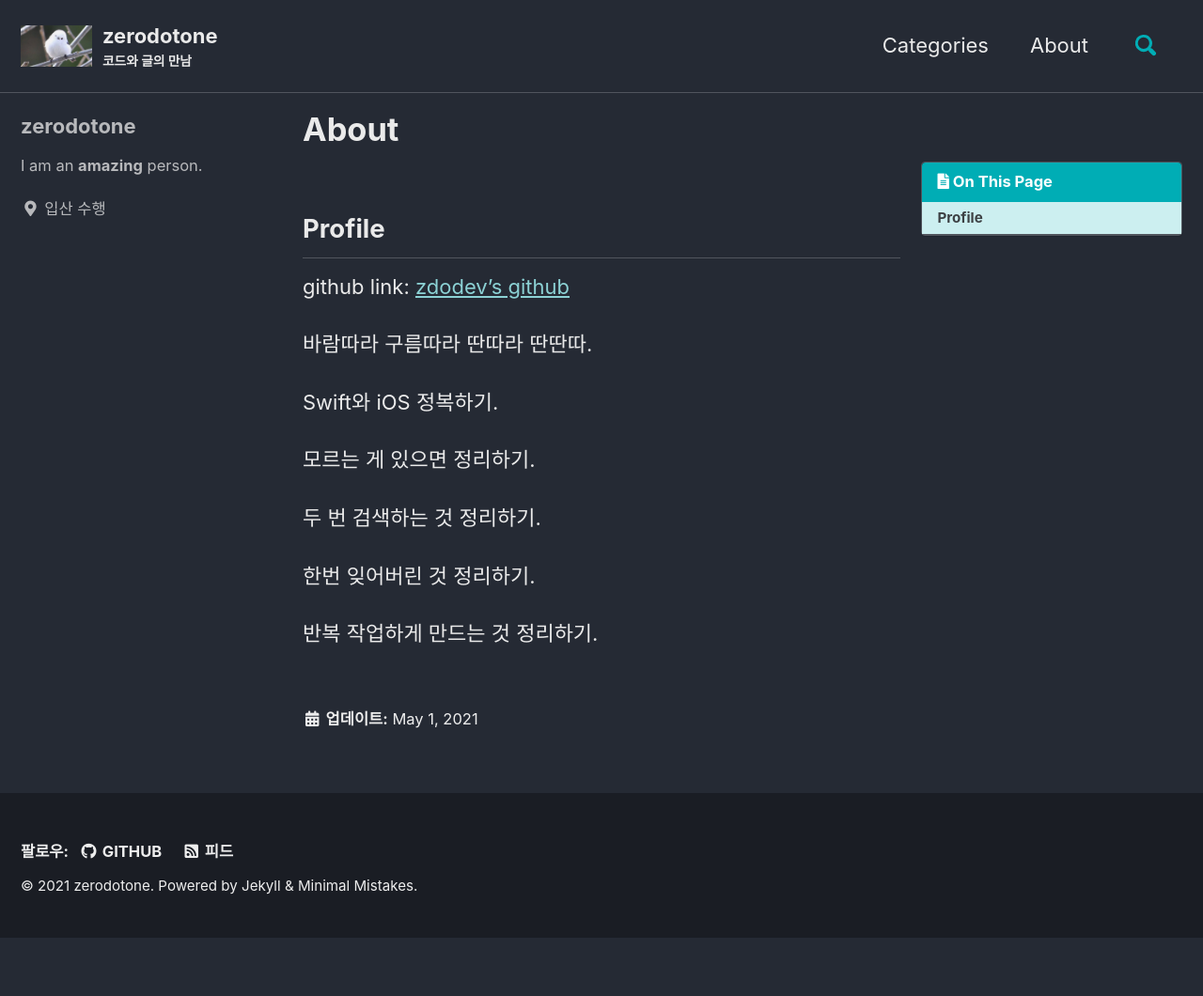
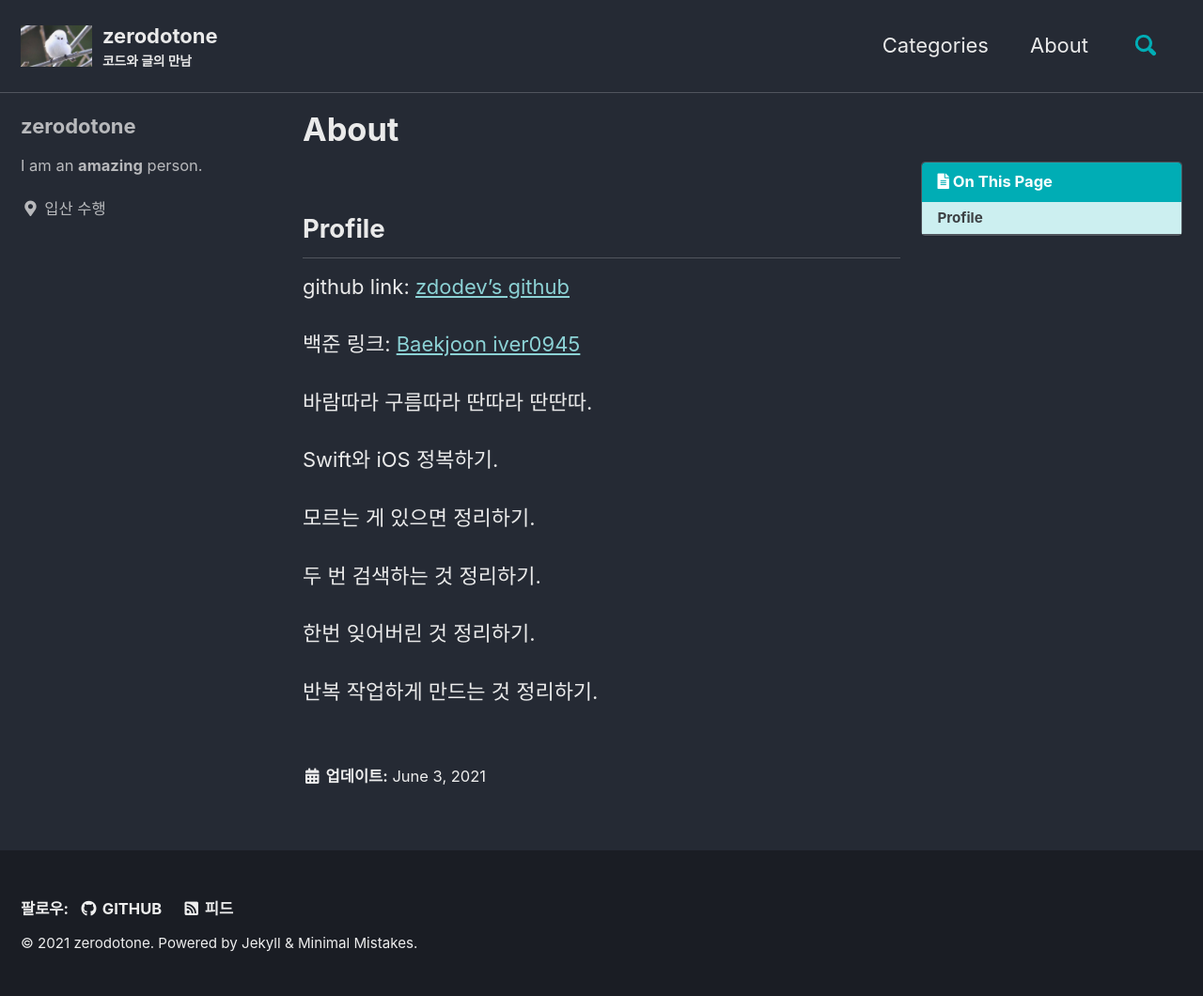
Before and after one commit to zdodev/zdodev.github.io, a Jekyll site: the page built from _pages/about.md, in a window 1280 px wide. Shown: the whole page at 94% size. Built offline with Jekyll 4.4.1, drawn with Linux system fonts in a browser that asks for light colours; cached includes are drawn as plain includes; before the commit the page ends 998 px from its top, so only the background shows below that.

Commit message:
📝: 백준 링크 업데이트.

```diff
--- a/_pages/about.md
+++ b/_pages/about.md
@@ -1,13 +1,15 @@
 ---
 permalink: /about/
 title: "About"
-last_modified_at: 2021-05-01 00:30:00
+last_modified_at: 2021-06-03 01:30:00
 toc: true #Table of Contents
 ---
 
 ## Profile
 
 github link: [zdodev's github](https://github.com/zdodev)
+
+백준 링크: [Baekjoon iver0945](https://www.acmicpc.net/user/iver0945)
 
 바람따라 구름따라 딴따라 딴딴따.
 
```
